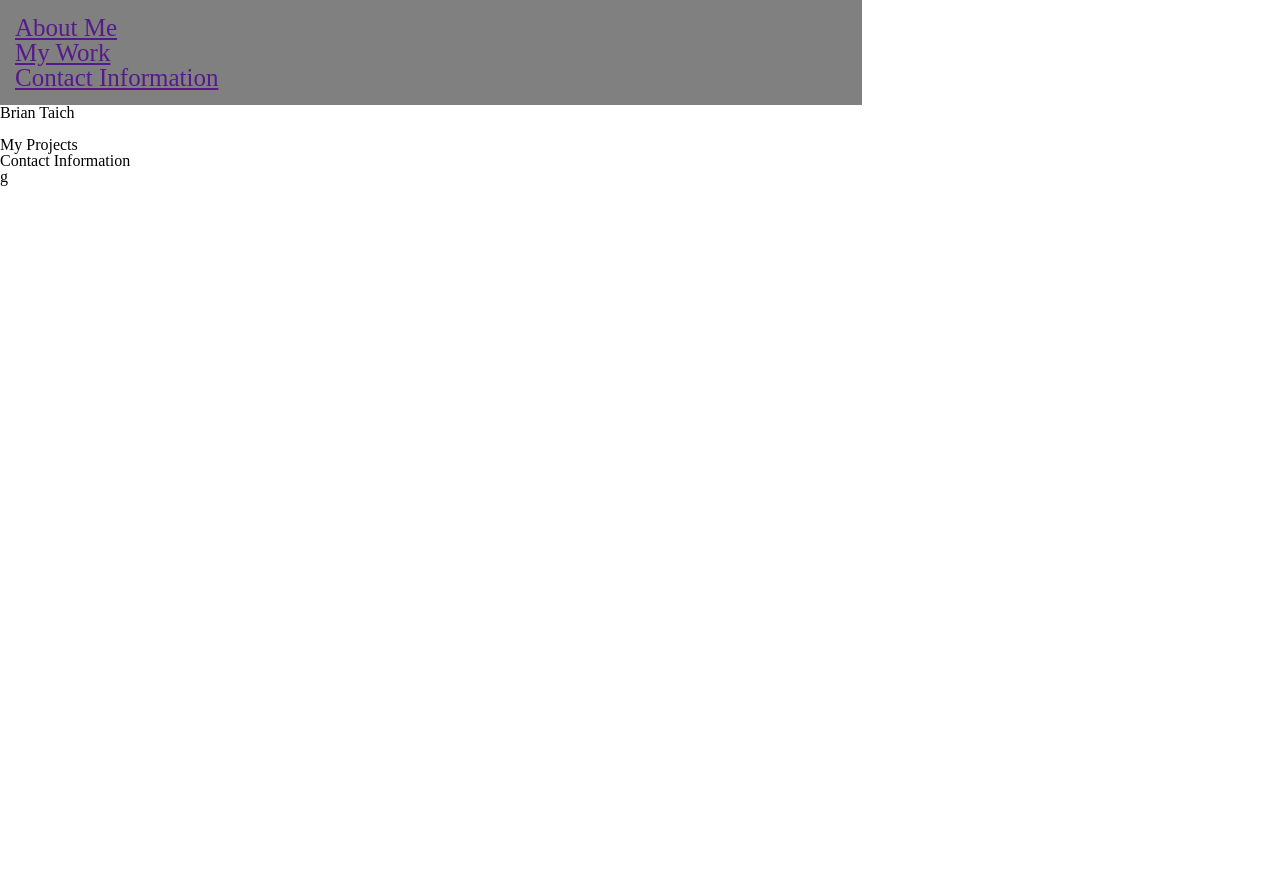
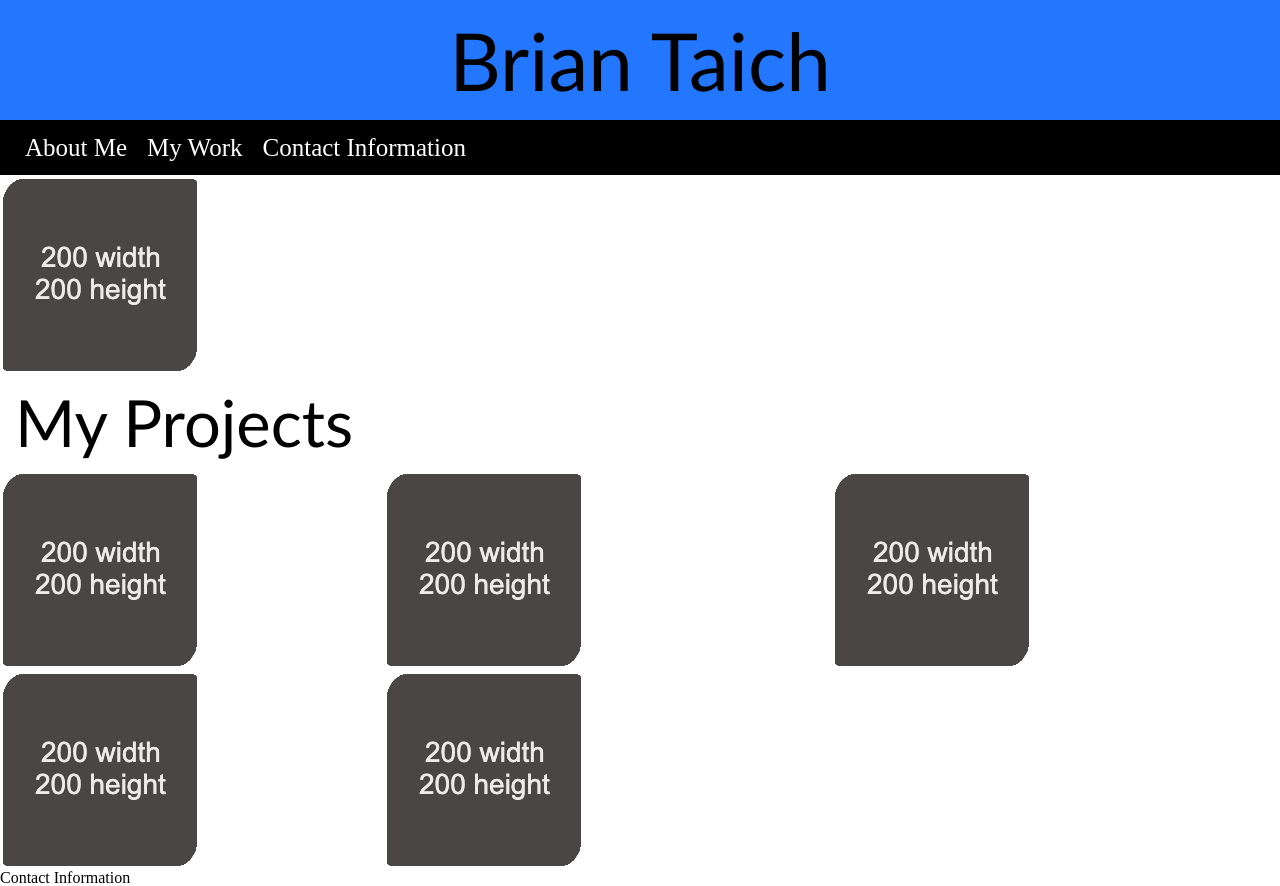
Before and after one commit to bewtaich/Brian-Taich-Portfolio, a plain HTML site: page index.html in a window 1280 px wide. Before the commit the page ends 800 px from the top, so only its background shows below. Drawn offline with Linux system fonts and the light colour scheme.

Commit message:
Added CSS styles for heading and nav, and edited html for body

```diff
--- a/assets/styles.css
+++ b/assets/styles.css
@@ -1,9 +1,57 @@
+* {
+    font-family: 'Trebuchet MS', Verdana, sans-serif;
+
+}
+
+h1 {
+    display: block;
+    font-size: 80px;
+    padding: 20px 20px;
+    background-color: rgb(35, 119, 255);
+    color: rgb(0, 0, 0);
+    text-align: center;
+    font-family: 'Trebuchet MS', Verdana, sans-serif;
+}
+
 nav {
-    background-color: gray;
+    display: flex;
+    padding: 15px 15px;
+    background-color: rgb(0, 0, 0);
     font-size: 25px;
-    color: white;
+    color: rgb(35, 119, 255);
+    flex-direction: space-around;
+    justify-content: flex-start;
+
+}
+
+ul {
     display: flex;
-    justify-content: flex-start;
-    padding: 15px 15px;
-    max-width: 65%;
+    justify-content: space-between;
+
 }
+
+a {
+    margin: 10px 10px;
+    text-decoration: none;
+    color:white;
+}
+header img {
+    margin: 0;
+    display: block;
+}
+ h2 {
+    font-size: 65px;
+    margin:15px 15px;
+ }
+div {
+    display: grid;
+    grid-template-columns: 30% 35% 35%;
+    grid-template-rows:auto;
+}
+section h3, section img {
+    display: inline;
+}
+
+a:visited{
+    color:white;
+}
--- a/index.html
+++ b/index.html
@@ -2,6 +2,7 @@
 <html lang="en">
     <head>
         <meta charset="UTF-8">
+        <meta name="viewport" content="width=device-width, initial-scale=1.0">
         <link rel="stylesheet" href="./assets/reset.css">
         <link rel="stylesheet" href="./assets/styles.css">
         <title>Brian Taich Portfolio</title>
@@ -10,30 +11,54 @@
     <body>
 
         <header>
-
+            <h1>Brian Taich</h1>
             <nav>
                 <ul>
                     <li><a href="">About Me</a></li>
                     <li><a href="">My Work</a></li>
                     <li><a href="">Contact Information</a></li>
                 </ul>
+            </nav>
 
-            </nav>
-            <h1>Brian Taich</h1>
             <!--Add photo of me-->
-            <img src="" alt="">
+            <img src="./assets/images/placeholder.jpg" alt="">
 
         </header>
+
         <main>
             <h2>My Projects</h2>
-            <section>
+            <div>
 
-            </section>
+               </h2>
+                <img src="./assets/images/placeholder.jpg" alt="">
+
+
+
+
+                <img src="./assets/images/placeholder.jpg" alt="">
+
+
+
+
+                <img src="./assets/images/placeholder.jpg" alt="">
+
+
+
+
+                <img src="./assets/images/placeholder.jpg" alt="">
+
+
+
+                <img src="./assets/images/placeholder.jpg" alt="">
+
+            </div>
         </main>
+
         <footer>
             <h3>Contact Information</h3>
+                <address>
 
+                </address>
         </footer>
     </body>
 </html>
-g
```
Also changed, not shown: assets/images/placeholder.jpg (added).
